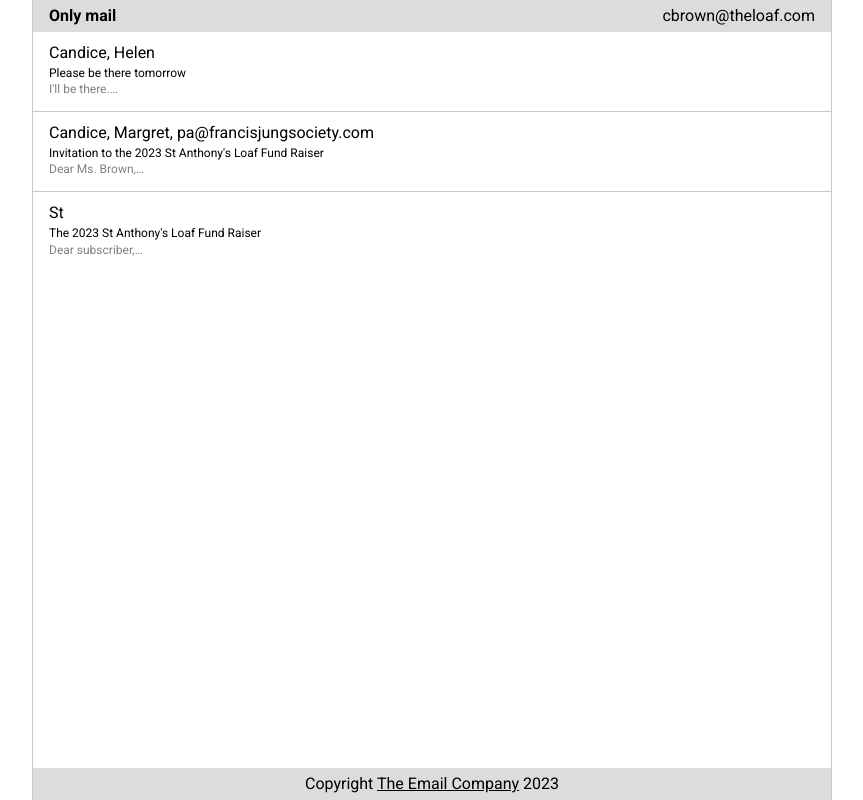
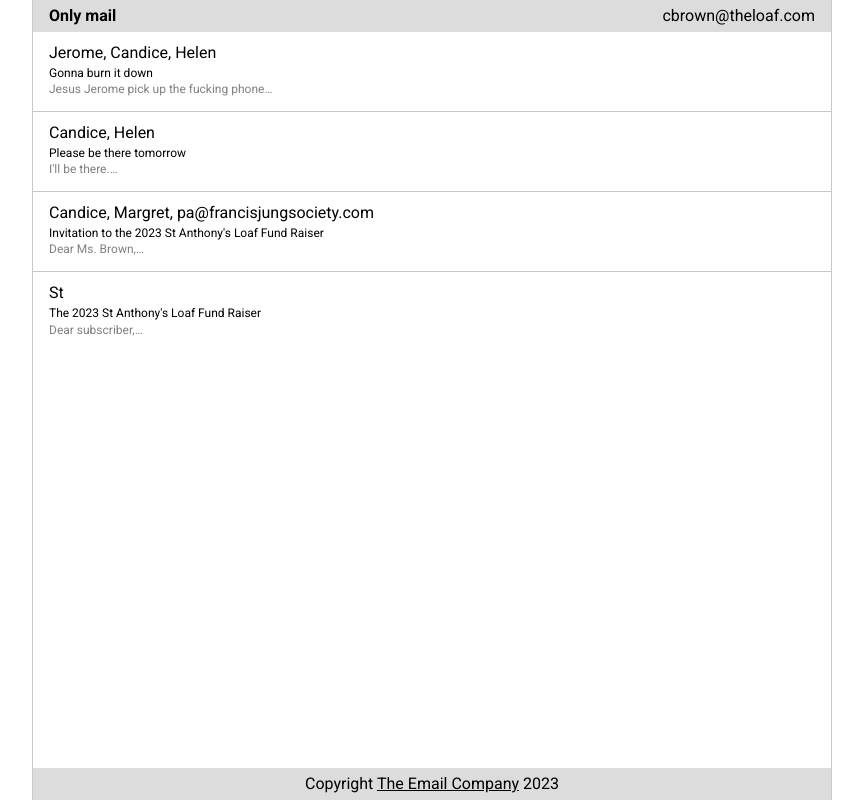
Before and after one commit to TheRiver/st-anthonys-loaf, a Vue app: page / in a window 1280 px wide. Shown: the whole page, without its empty margins (208-1071 px from the left). Built offline with nearby package versions, Linux system fonts and the light colour scheme.

Commit message:
Updated emails

```diff
--- a/src/emails-store.js
+++ b/src/emails-store.js
@@ -11,6 +11,30 @@
 import {ref} from "vue";
 
 const internal = [
+    //region Burn it down
+    [
+        {
+            from: "Jerome Davis <jeromed@theloaf.com>",
+            to: ["Candice Brown <cbrown@theloaf.com>", "Helen Taylor <htaylor@theloaf.com>"],
+            subject: "Gonna burn it down",
+            content: `*no content*`
+        },
+
+        {
+            from: "Candice Brown <cbrown@theloaf.com>",
+            to: ["Jerome Davis <jeromed@theloaf.com>", "Helen Taylor <htaylor@theloaf.com>"],
+            subject: "Please be there tomorrow",
+            content: `
+Jesus Jerome pick up the fucking phone
+
+CALL ME
+
+Candice Brown <br>
+*“to build a better world, you must first dream of a better world.”*
+        `
+        },
+    ],
+    //endregion
 
     //region Helen email
     [
```
